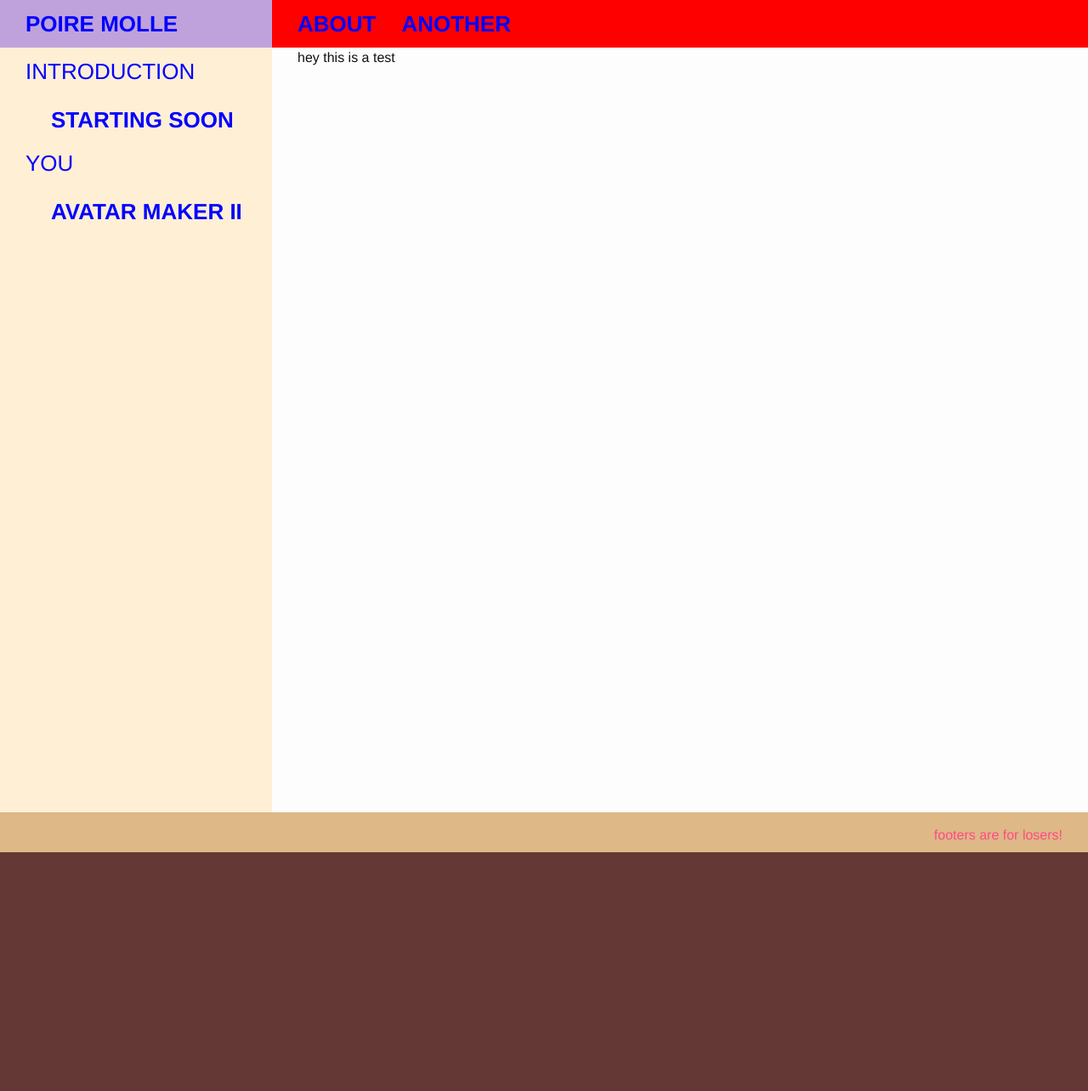
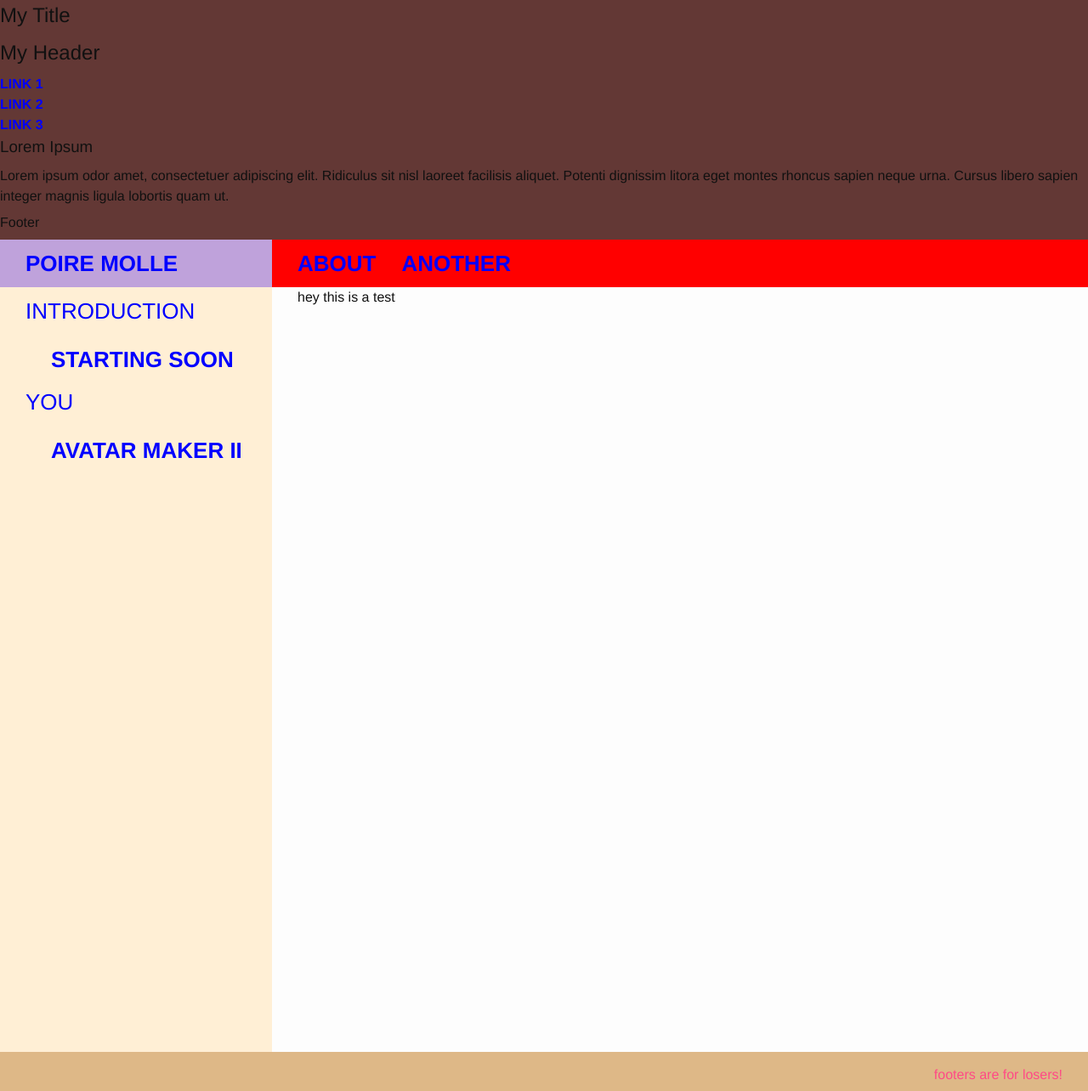
Before and after one commit to poiremolle/blog, a Jekyll site: the page built from index.md, in a window 1280 px wide. Shown: the whole page at 85% size. Built offline with Jekyll 4.4.1, drawn with Linux system fonts in a browser that asks for light colours; before the commit the page ends 1003 px from its top, so only the background shows below that.

Commit message:
adding a grid layout

```diff
--- a/_layouts/default.html
+++ b/_layouts/default.html
@@ -4,6 +4,13 @@
   {%- include head.html -%}
 
   <body>
+    <div class="container">
+      <div class="logo"><h2>My Title</h2></div>
+        <div class="topnav"><h2>My Header</h2></div>
+      <div class="sidebar"><a href="#">Link 1</a><br><a href="#">Link 2</a><br><a href="#">Link 3</a></div>
+      <div class="content"><h3>Lorem Ipsum</h3><p>Lorem ipsum odor amet, consectetuer adipiscing elit. Ridiculus sit nisl laoreet facilisis aliquet. Potenti dignissim litora eget montes rhoncus sapien neque urna. Cursus libero sapien integer magnis ligula lobortis quam ut.</p></div>
+      <div class="footer"><h4>Footer</h4></div>
+    </div>
 
     {%- include header.html -%}
 
```
